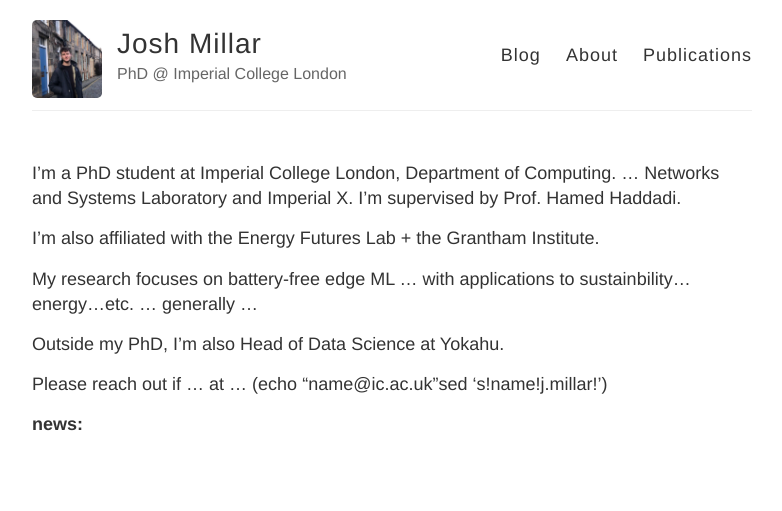
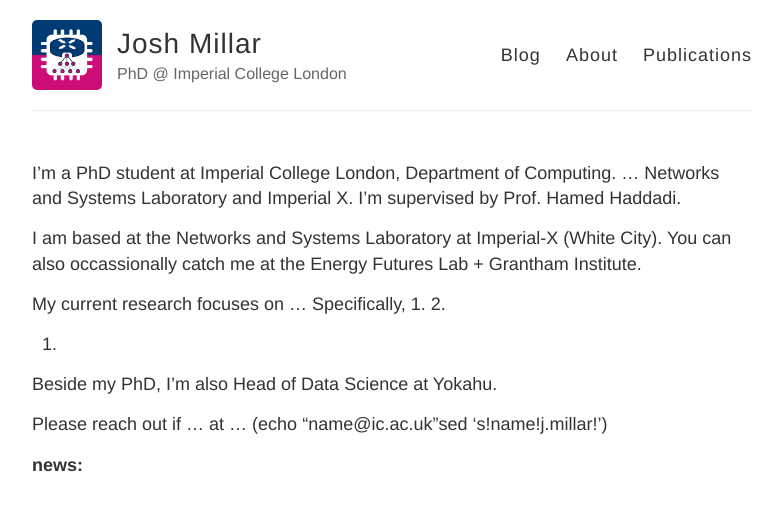
Before and after one commit to j0shmillar/j0shmillar.github.io, a Jekyll site: the page built from index.md, in a window 1280 px wide. Shown: the top 511 px of the page, without its empty margins (248-1030 px from the left). Built offline with Jekyll 4.4.1, drawn with Linux system fonts in a browser that asks for light colours.

Commit message:
update main

```diff
--- a/index.md
+++ b/index.md
@@ -7,12 +7,16 @@
 
 I’m a PhD student at Imperial College London, Department of Computing. … Networks and Systems Laboratory and Imperial X. I’m supervised by Prof. Hamed Haddadi.
 
-I’m also affiliated with the Energy Futures Lab + the Grantham Institute.
+I am based at the Networks and Systems Laboratory at Imperial-X (White City).
+You can also occassionally catch me at the Energy Futures Lab + Grantham Institute.
 
-My research focuses on battery-free edge ML ... with applications to sustainbility...energy...etc.
-... generally ...
+My current research focuses on ...
+Specifically,
+1.
+2.
+3.
 
-Outside my PhD, I’m also Head of Data Science at Yokahu.
+Beside my PhD, I’m also Head of Data Science at Yokahu.
 
 Please reach out if … at ... (echo "name@ic.ac.uk" | sed 's!name!j.millar!’)
 
```
Also changed, not shown: _posts/2023-06-22-poster mobisys2023.md (deleted, +0 -8 lines), images/profile.png.
